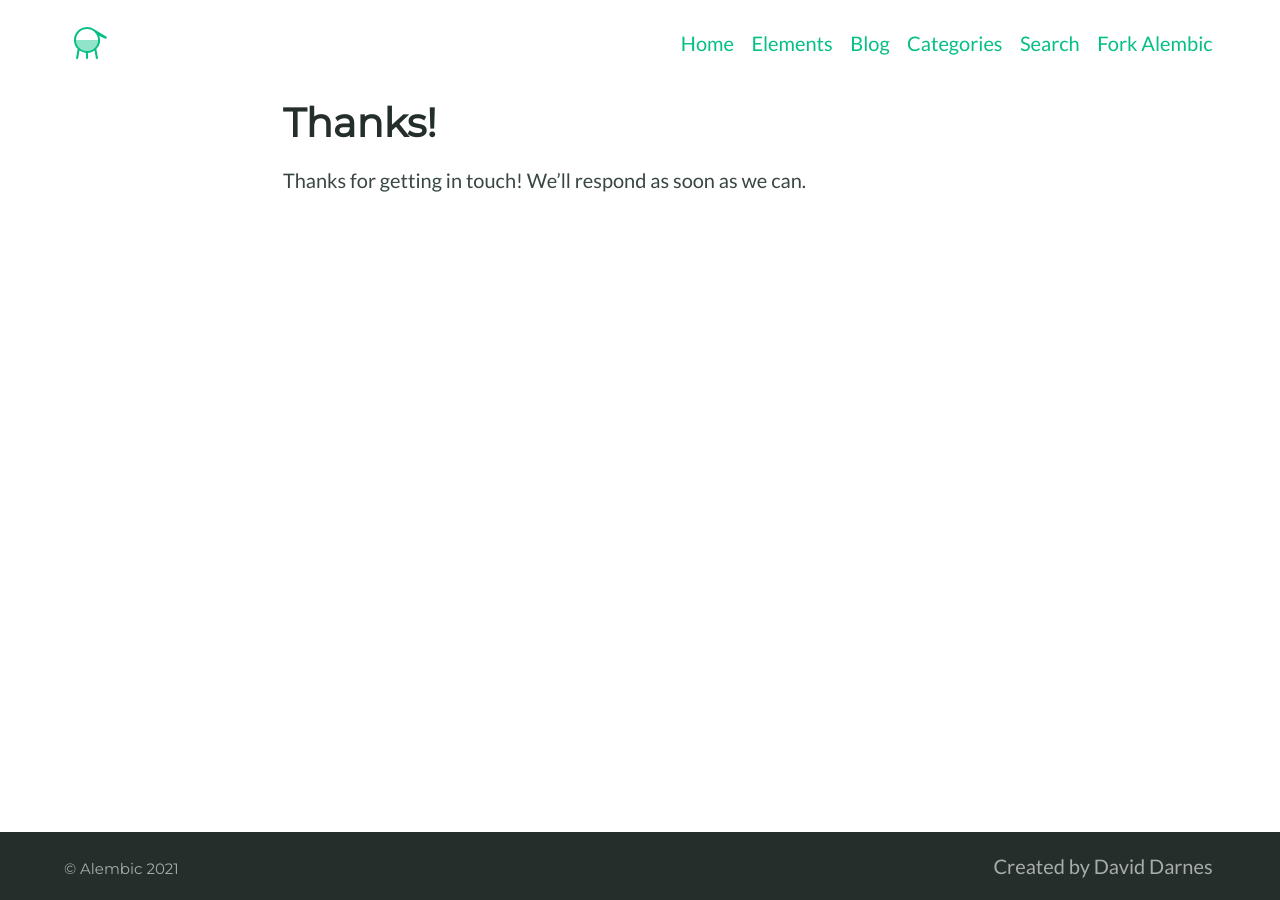
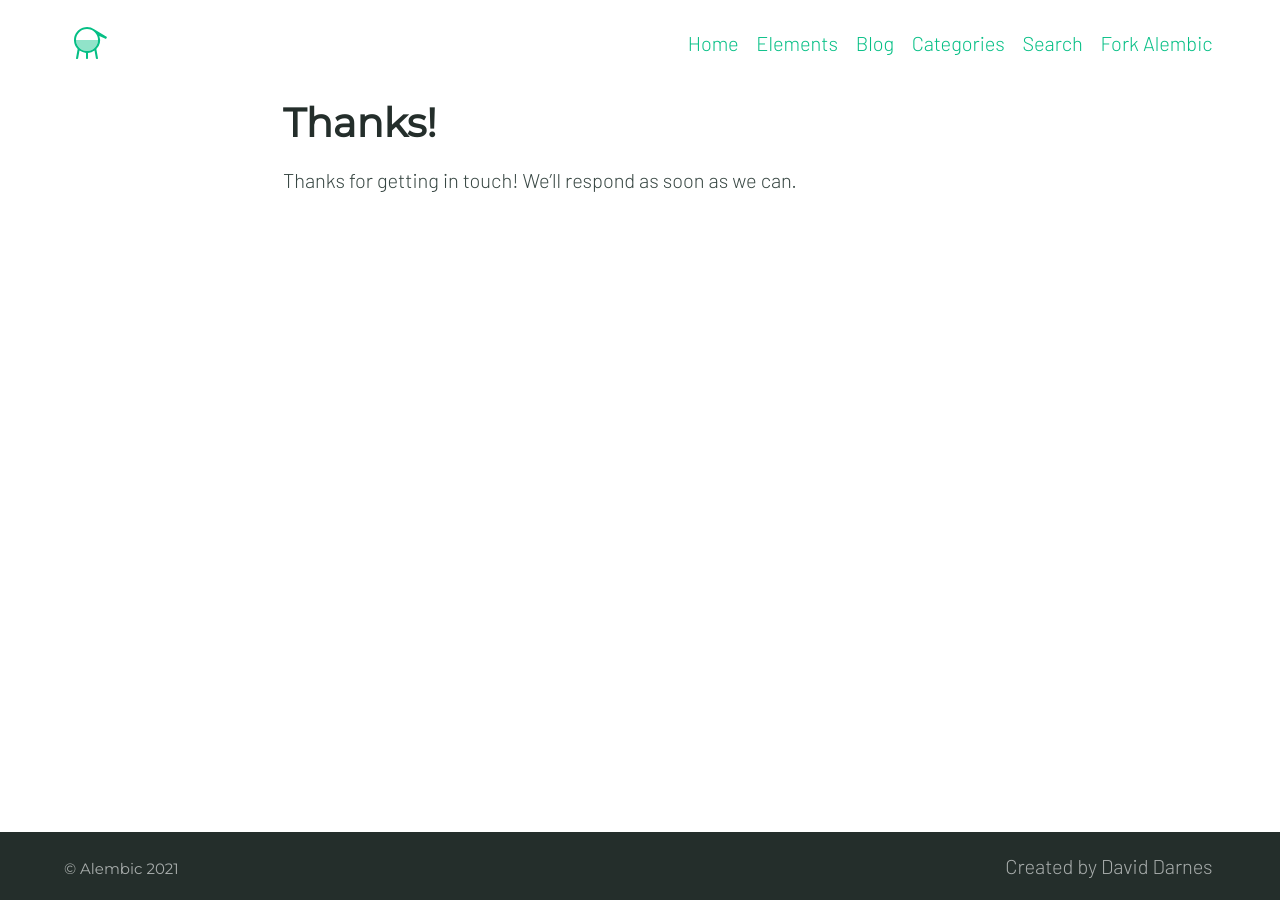
Before and after one commit to earlyheadstart/leadeducation2, a Jekyll site: the page built from thanks.md, in a window 1280 px wide. Built offline with Jekyll 4.4.1, drawn with Linux system fonts in a browser that asks for light colours; some web fonts are replaced.

Commit message:
Update _settings.scss

```diff
--- a/_sass/_settings.scss
+++ b/_sass/_settings.scss
@@ -17,7 +17,7 @@ $white: #ffffff !default;
 
 // Typography
 $bodytype: (
-  font-family: "Lato, serif",
+  font-family: "Barlow, serif",
   regular: 400,
   bold: 700,
   italic: italic,
```
